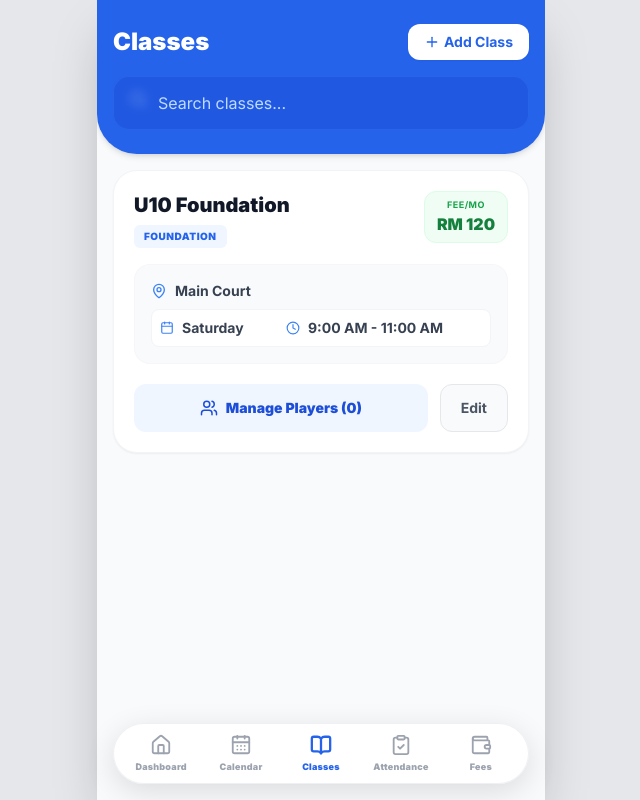
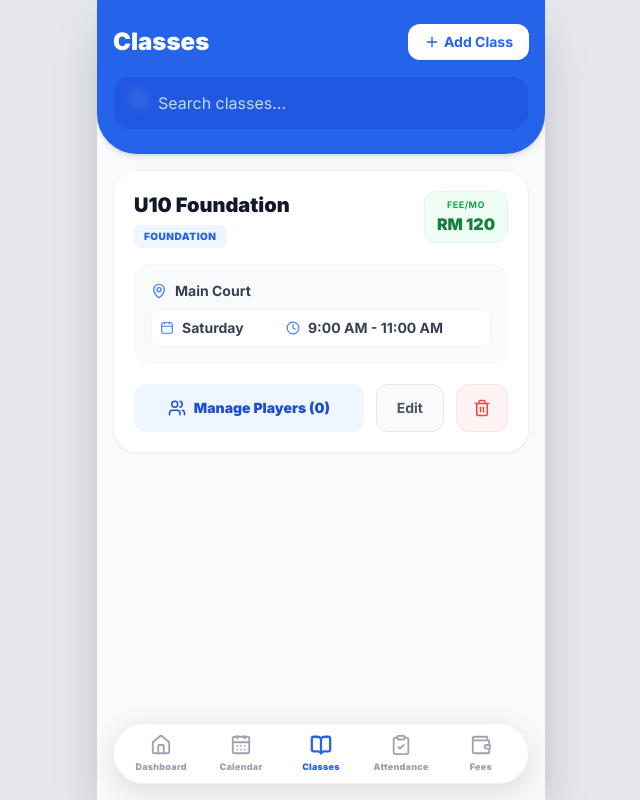
Before and after one commit to pinmin87/Basketball-Operating-System, a Next.js app: page /classes in a window 1280 px wide. Shown: the whole page, without its empty margins (319-959 px from the left). Built offline with nearby package versions, Linux system fonts and the light colour scheme.

Commit message:
feat: add delete class button with confirmation prompt

```diff
--- a/app/classes/page.tsx
+++ b/app/classes/page.tsx
@@ -46,6 +46,13 @@ function ClassesContent() {
     if (editingId) setClasses(classes.map(c => c.id === editingId ? { ...c, ...classForm } : c));
     else setClasses([{ id: `c${Date.now()}`, ...classForm, enrolledPlayers: [] }, ...classes]);
     setIsModalOpen(false);
+  };
+
+  // 🌟 新增：安全删除班级功能
+  const handleDeleteClass = (id: string, name: string) => {
+    if (window.confirm(`Are you sure you want to delete the class "${name}"? This action cannot be undone.`)) {
+      setClasses(classes.filter(c => c.id !== id));
+    }
   };
 
   const addSchedule = () => setClassForm({ ...classForm, schedules: [...(classForm.schedules || []), { day: 'Sunday', startTime: '09:00', endTime: '11:00' }] });
@@ -122,21 +129,32 @@ function ClassesContent() {
                   <span className="font-black text-green-700 text-base">RM {cls.monthlyFee}</span>
                 </div>
               </div>
+
               <div className="mb-5 bg-gray-50 p-4 rounded-2xl border border-gray-100/50 space-y-2">
                 <div className="flex items-center text-sm text-gray-700 font-bold mb-2"><MapPin size={16} className="mr-2 text-blue-500" />{cls.venue || 'TBA'}</div>
                 {(cls.schedules || []).map((sch: any, idx: number) => (
                   <div key={idx} className="flex items-center text-sm text-gray-700 font-bold bg-white p-2 rounded-lg border border-gray-100"><Calendar size={14} className="mr-2 text-blue-500" /> <span className="w-24">{sch.day}</span><Clock size={14} className="mr-2 ml-2 text-blue-500" /> {formatTime(sch.startTime)} - {formatTime(sch.endTime)}</div>
                 ))}
               </div>
+
               <div className="flex space-x-3">
-                <button onClick={() => openManagePlayers(cls)} className="flex-1 bg-blue-50 text-blue-700 font-black py-3.5 rounded-xl text-sm flex justify-center items-center active:bg-blue-100 transition-colors"><Users size={18} className="mr-2" />Manage Players ({cls.enrolledPlayers?.length || 0})</button>
-                <button onClick={() => { setEditingId(cls.id); setClassForm({ ...cls, schedules: cls.schedules || [{ day: 'Saturday', startTime: '09:00', endTime: '11:00' }] }); setIsModalOpen(true); }} className="px-5 bg-gray-50 text-gray-600 font-bold rounded-xl text-sm active:bg-gray-100 border border-gray-200">Edit</button>
+                <button onClick={() => openManagePlayers(cls)} className="flex-1 bg-blue-50 text-blue-700 font-black py-3.5 rounded-xl text-sm flex justify-center items-center active:bg-blue-100 transition-colors">
+                  <Users size={18} className="mr-2" />Manage Players ({cls.enrolledPlayers?.length || 0})
+                </button>
+                <button onClick={() => { setEditingId(cls.id); setClassForm({ ...cls, schedules: cls.schedules || [{ day: 'Saturday', startTime: '09:00', endTime: '11:00' }] }); setIsModalOpen(true); }} className="px-5 bg-gray-50 text-gray-600 font-bold rounded-xl text-sm active:bg-gray-100 border border-gray-200 transition-colors">
+                  Edit
+                </button>
+                {/* 🌟 新增的红色垃圾桶删除小按钮 */}
+                <button onClick={() => handleDeleteClass(cls.id, cls.name)} className="px-4 bg-red-50 text-red-500 font-bold rounded-xl flex items-center justify-center active:bg-red-100 border border-red-100 transition-colors" title="Delete Class">
+                  <Trash2 size={18} />
+                </button>
               </div>
             </div>
           ))
         )}
       </div>
 
+      {/* 以下是保持原样的弹窗代码 */}
       {isManagePlayersOpen && selectedClass && (
         <div className="fixed inset-0 bg-gray-900/60 backdrop-blur-sm z-[60] flex items-end justify-center">
           <div className="bg-white w-full max-w-md rounded-t-[2.5rem] shadow-2xl flex flex-col h-[85vh] animate-in slide-in-from-bottom-5">
```
